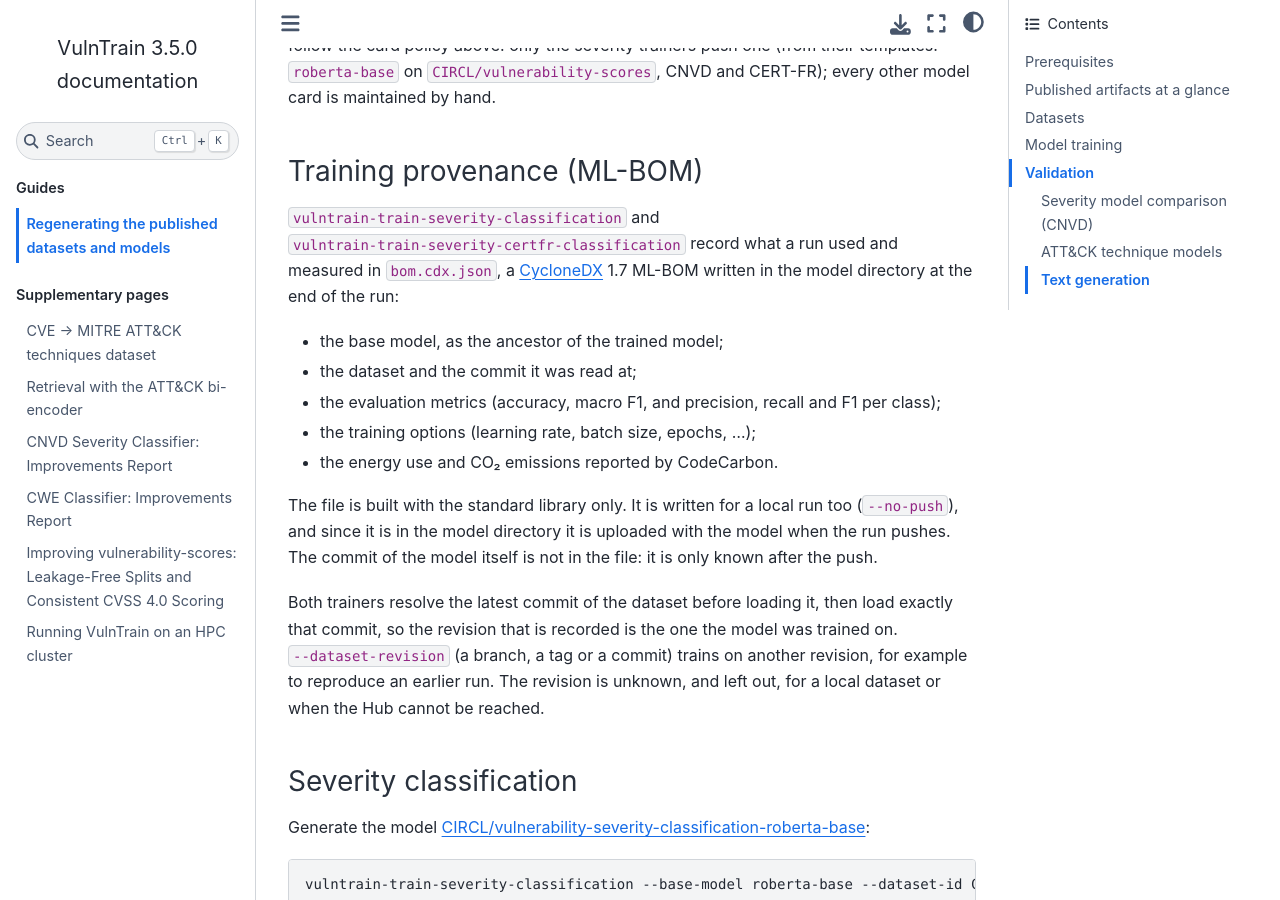
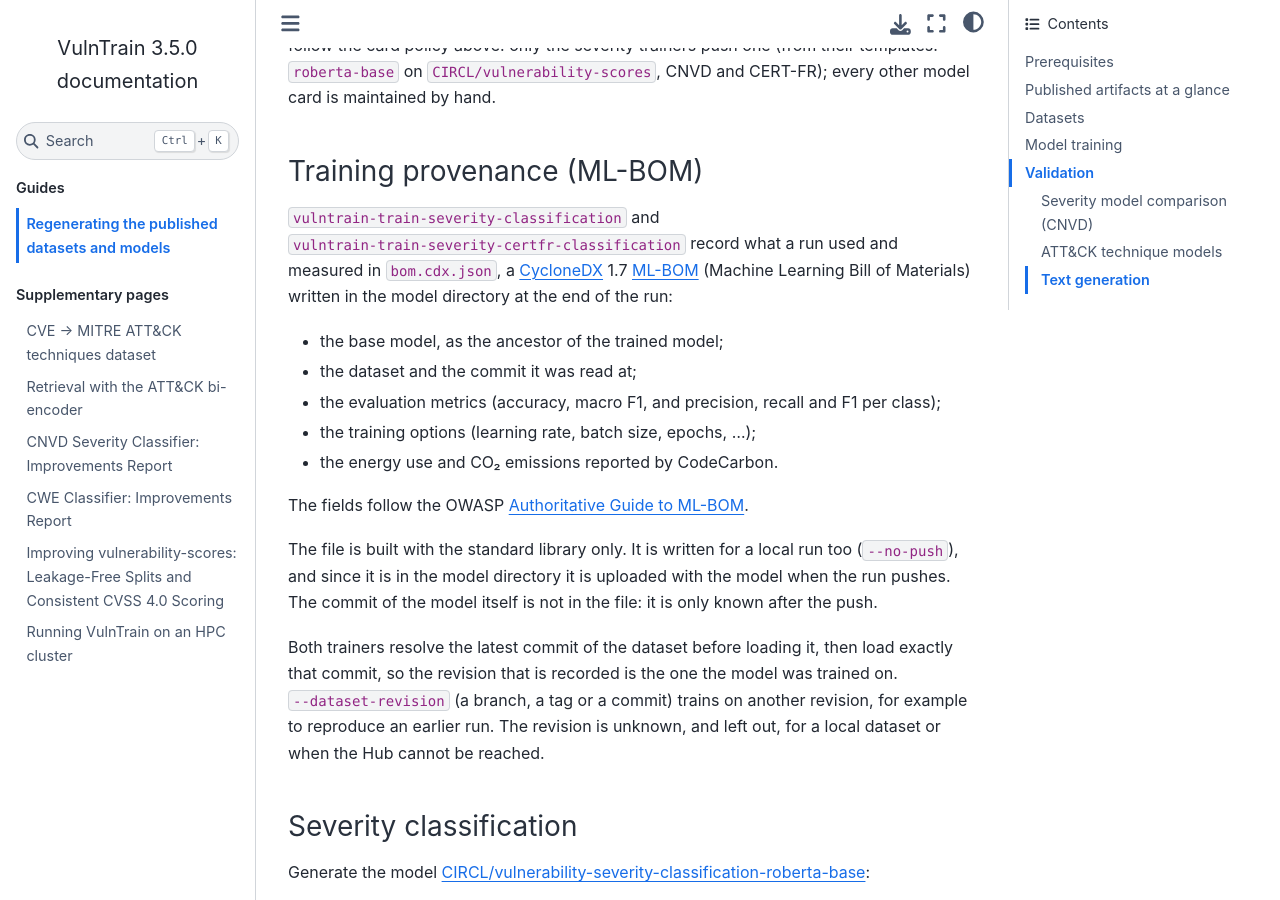
Before and after one commit to vulnerability-lookup/VulnTrain, a Sphinx documentation site: the page built from docs/publishing.md, in a window 1280 px wide and 900 px high, scrolled down 6867 px. Built offline with Sphinx 7.4.7 and the Sphinx Book theme 1.1.4, drawn with Linux system fonts in a browser that asks for light colours.

Commit message:
chg: [documentation] Link to the CycloneDX ML-BOM page in the README, docs and model card.

```diff
--- a/docs/publishing.md
+++ b/docs/publishing.md
@@ -266,7 +266,8 @@ CNVD and CERT-FR); every other model card is maintained by hand.
 `vulntrain-train-severity-classification` and
 `vulntrain-train-severity-certfr-classification` record what a run used
 and measured in `bom.cdx.json`, a [CycloneDX](https://cyclonedx.org/) 1.7
-ML-BOM written in the model directory at the end of the run:
+[ML-BOM](https://cyclonedx.org/capabilities/mlbom/) (Machine Learning Bill of
+Materials) written in the model directory at the end of the run:
 
 - the base model, as the ancestor of the trained model;
 - the dataset and the commit it was read at;
@@ -274,6 +275,9 @@ ML-BOM written in the model directory at the end of the run:
   per class);
 - the training options (learning rate, batch size, epochs, …);
 - the energy use and CO₂ emissions reported by CodeCarbon.
+
+The fields follow the OWASP
+[Authoritative Guide to ML-BOM](https://cyclonedx.org/guides/OWASP_CycloneDX-Authoritative-Guide-to-AI-ML-BOM-en.pdf).
 
 The file is built with the standard library only. It is written for a
 local run too (`--no-push`), and since it is in the model directory it is
```
Also changed, not shown: CHANGELOG.md (+1 -1 lines), README.md (+5 -0 lines), 1 other file.
